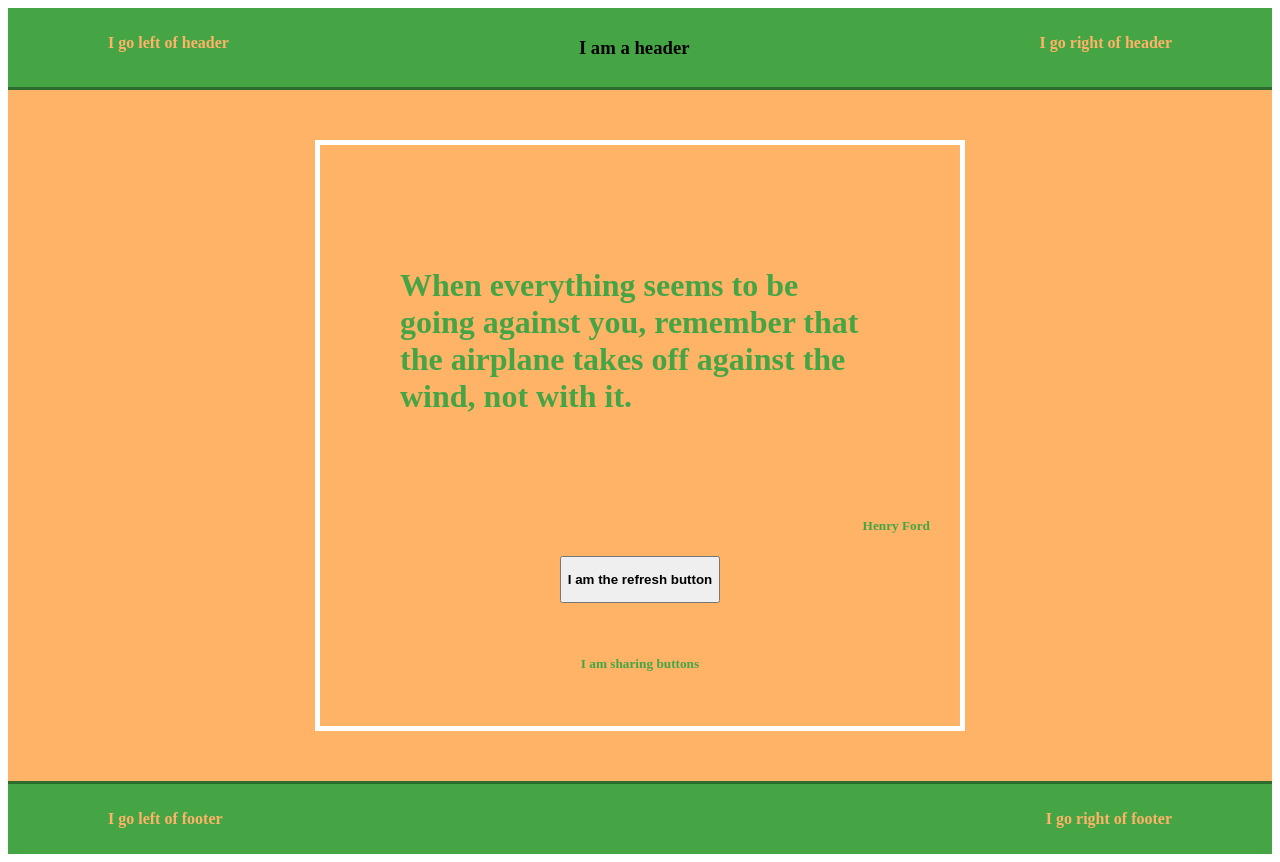
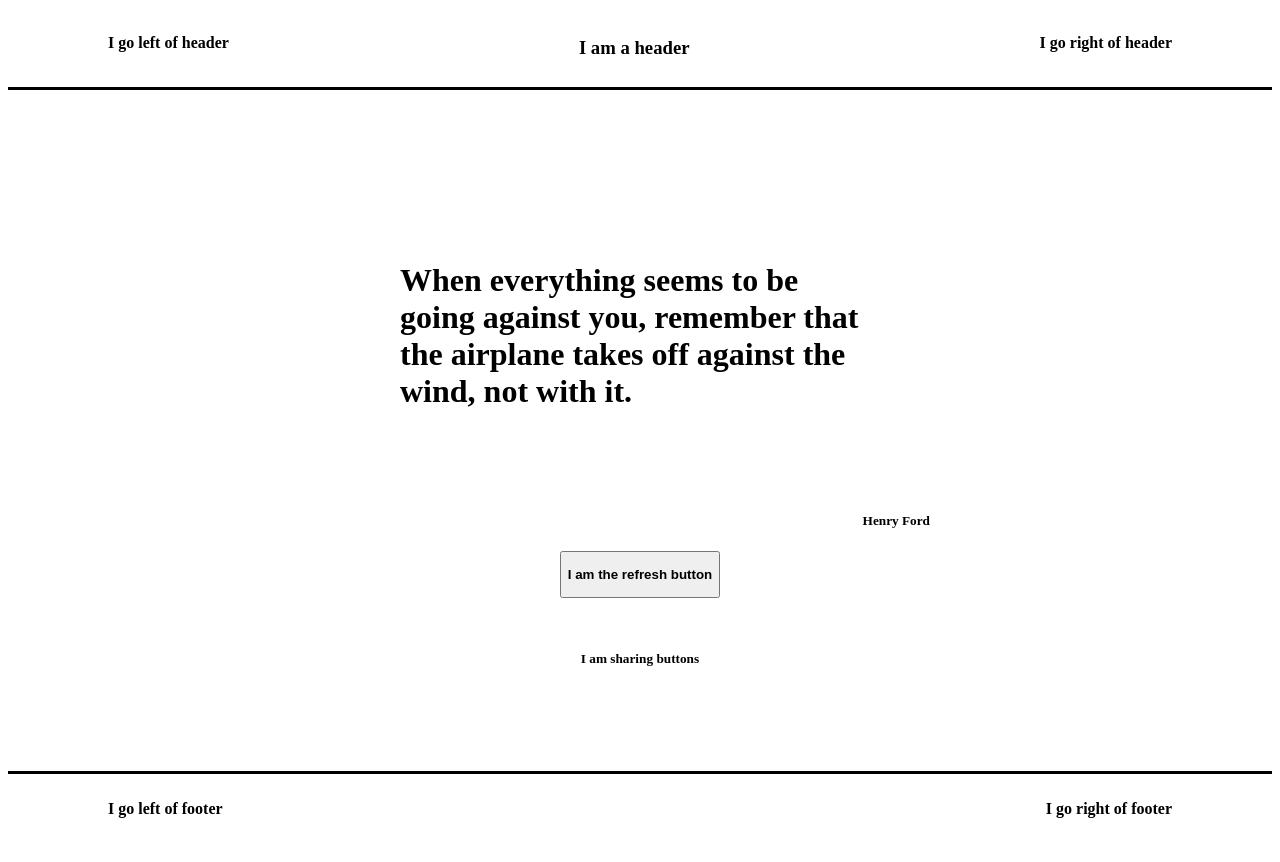
Before and after one commit to double-dash-dino/fluffy-guacamole, a React (Create React App) app in the folder random-quote-app/: page / in a window 1280 px wide. Built offline with nearby package versions, Linux system fonts and the light colour scheme.

Commit message:
get rid of current colors

```diff
--- a/random-quote-app/src/random-quote-app-components.jsx
+++ b/random-quote-app/src/random-quote-app-components.jsx
@@ -15,8 +15,9 @@ for (var i = 0; i < quotes.length; i++) {
 }
 
 const randomNumber = Math.random();
-const colourNumber = Math.floor(randomNumber * 4);
+const colourNumber = Math.floor(randomNumber * 10);
 const quoteNumber = Math.floor(randomNumber * 102);
+const randomColour = colours[colourNumber];
 
 class Application extends Component {
   constructor(props) {
@@ -26,10 +27,12 @@ class Application extends Component {
   render() {
     return (
       <div id="app">
-        <Header />
-        {console.log(quoteNumber)}
-        <QuoteBox />
-        <Footer />
+        <Header style={{ color: "blue" }} />
+        {console.log(colourNumber, randomColour)}
+        <QuoteBox
+          style={{ backgroundColor: randomColour, color: randomColour }}
+        />
+        <Footer style={{ color: randomColour }} />
       </div>
     );
   }
--- a/random-quote-app/src/random-quote-app-stylesheet.css
+++ b/random-quote-app/src/random-quote-app-stylesheet.css
@@ -1,7 +1,3 @@
-:root {
-  background: white;
-}
-
 .header {
   border-style: hidden hidden solid hidden;
 }
@@ -13,12 +9,7 @@
 .header,
 .footer {
   padding: 10px 100px 10px 100px;
-
-  border-color: #2d6c2d;
-
-  background: #45a545;
   color: black;
-
   display: flex;
   justify-content: space-between;
 }
@@ -31,12 +22,12 @@
 
 .quote-wrapper {
   display: flex;
+  background-color: white;
   flex-direction: column;
   justify-content: center;
   height: auto;
   width: 40em;
   margin: 50px 50px 50px 50px;
-  border: 5px solid white;
 }
 
 .quote-field {
@@ -69,12 +60,9 @@
 .header-text,
 .footer-text {
   font-weight: bold;
-  color: #ffb366;
 }
 
 #app {
-  color: #45a545;
-  background: #ffb366;
   display: flex;
   flex-direction: column;
 }
```
